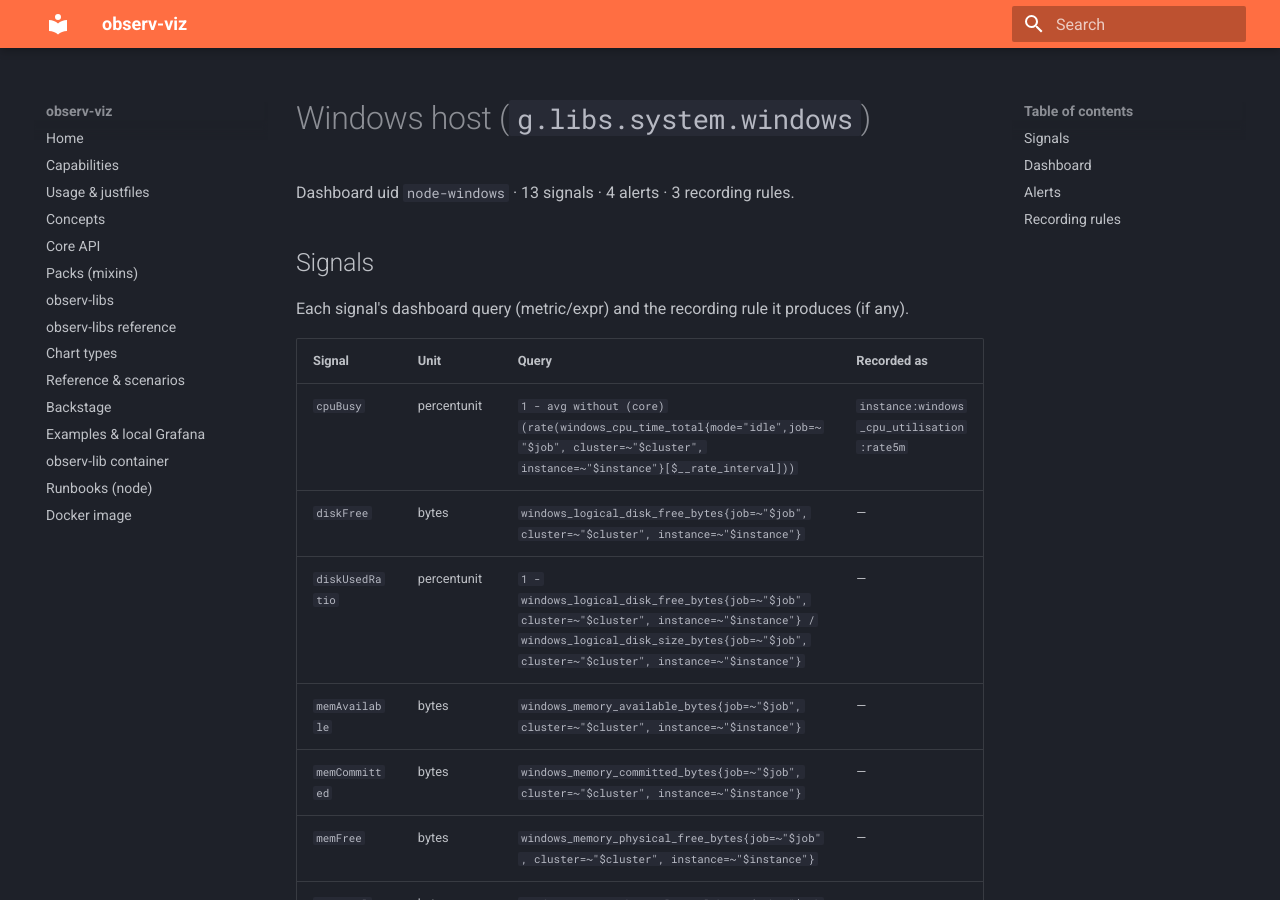
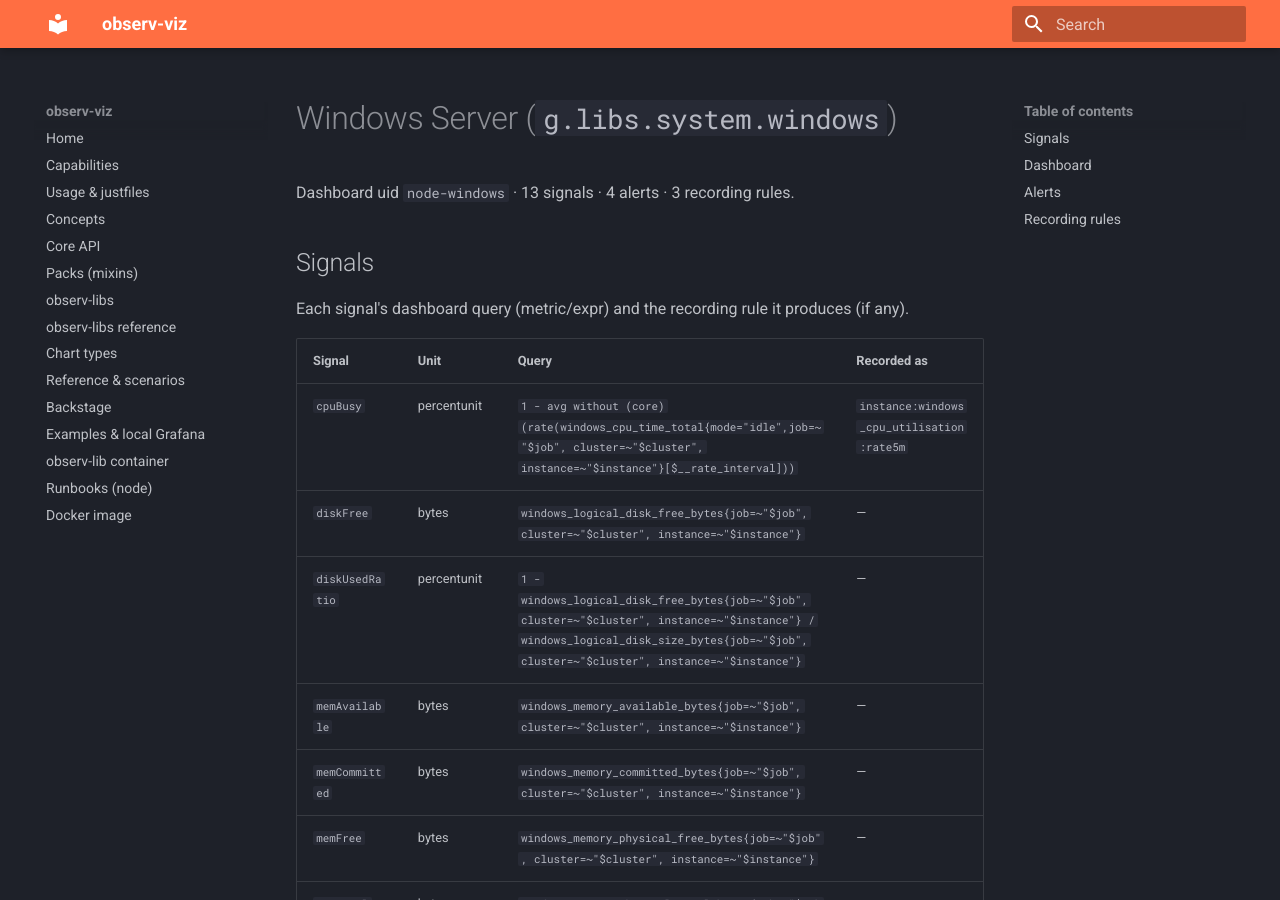
Before and after one commit to cznewt/observ-viz, an MkDocs documentation site: the page built from docs/observ-libs/system-windows.md, in a window 1280 px wide and 900 px high. Built offline with MkDocs 1.6.1 and Material for MkDocs 9.7.7, drawn with Linux system fonts in a browser that asks for light colours.

Commit message:
refactor(boards): rename board titles + group under Infrastructure
- system.linux   title "Linux node"    -> "Linux Server"
- system.windows title "Windows host"  -> "Windows Server"
- base.cluster   title "Base / Cluster" -> "Cluster Overview"
- regenerate observ-libs docs

All three deployed into the Grafana "Infrastructure" folder; the Cluster Overview
Servers table still drills to node-linux / node-windows.

Co-Authored-By: Claude Opus 4.8 (1M context) <noreply@anthropic.com>

```diff
--- a/docs/observ-libs/system-windows.md
+++ b/docs/observ-libs/system-windows.md
@@ -1,4 +1,4 @@
-# Windows host  (`g.libs.system.windows`)
+# Windows Server  (`g.libs.system.windows`)
 
 Dashboard uid `node-windows` · 13 signals · 4 alerts · 3 recording rules.
 
```
Also changed, not shown: docs/observ-libs/system-linux.md (+1 -1 lines), 3 other files.
